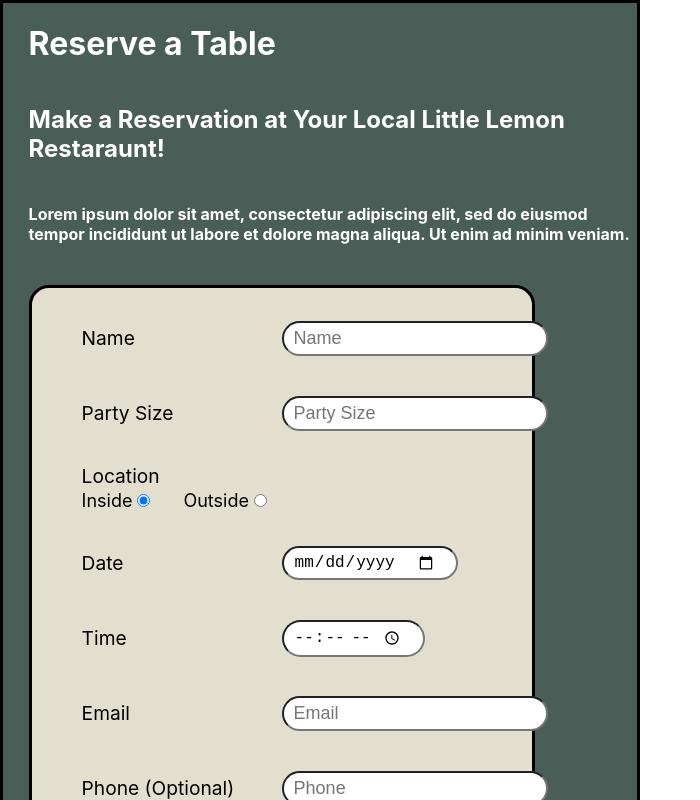
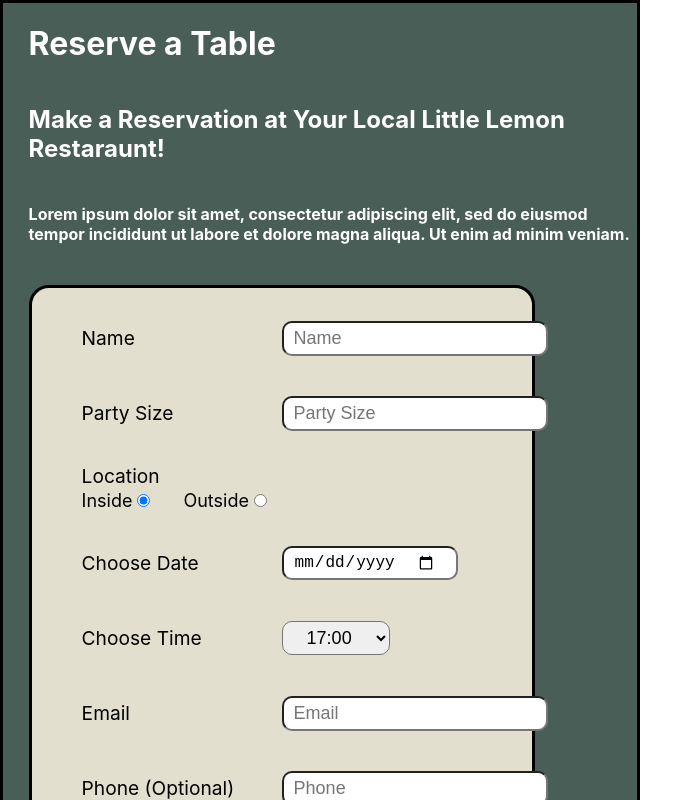
Before and after one commit to ZephaniahWillard2/Llemon-Captstone-Project, a React (Create React App) app in the folder react-capstone/: page / in a window 1280 px wide. Shown: the top 800 px of the page, without its empty margins (0-700 px from the left). Built offline with nearby package versions, Linux system fonts and the light colour scheme.

Commit message:
Working on BookingForm

```diff
--- a/react-capstone/src/App.css
+++ b/react-capstone/src/App.css
@@ -22,7 +22,7 @@
 
 .form-container input{
     font-size: large;
-    border-radius: 20px;
+    border-radius: 10px;
     padding: 5px 20px 5px 10px;
 }
 .form-container label{
@@ -65,10 +65,12 @@
     grid-row: 4;
 }
 
-#time-input{
+#time-select{
     grid-column: 2;
     grid-row: 5;
-
+    padding: 5px 20px 5px 20px;
+    font-size: large;
+    border-radius: 10px;
 }
 #time-label{
     grid-column: 1;
--- a/react-capstone/src/Components/BookingForm.js
+++ b/react-capstone/src/Components/BookingForm.js
@@ -2,6 +2,13 @@
 import RadioButton from './RadioButton';
 
 const BookingForm = ()=>{
+  const availableTimes = useState([
+
+  ])
+
+
+
+
   const [selectedOption, setSelectedOption] = useState('option1');
 
   function handleChange(event) {
@@ -25,11 +32,19 @@
 
                     <RadioButton selectedOption={selectedOption} handleChange={handleChange} />
 
-                    <label htmlFor='date-input' id='date-label'>Date </label>
+                    <label htmlFor='date-input' id='date-label'>Choose Date </label>
                     <input type='date' id='date-input' name="date"></input>
 
-                    <label htmlFor='time-input' id='time-label'>Time </label>
-                    <input type='time' id='time-input' name="time" ></input>
+                    <label htmlFor='time-select' id='time-label'>Choose Time </label>
+                    <select type='time' id='time-select' name="time" >
+                      <option>17:00</option>
+                      <option>18:00</option>
+                      <option>19:00</option>
+                      <option>20:00</option>
+                      <option>21:00</option>
+                      <option>22:00</option>
+
+                    </select>
 
                     <label htmlFor='email-input' id='email-label'>Email </label>
                     <input type='email' id='email-input' name="email" placeholder='Email'></input>
```
